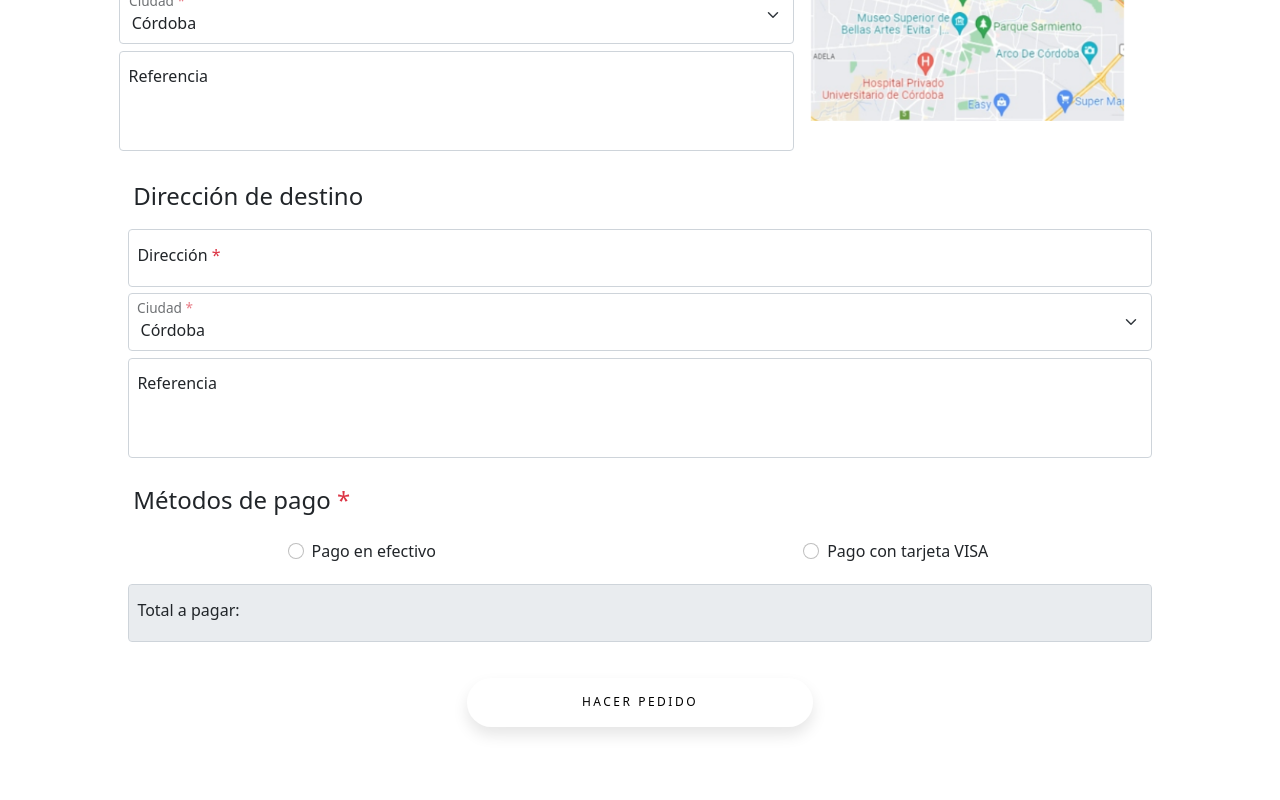
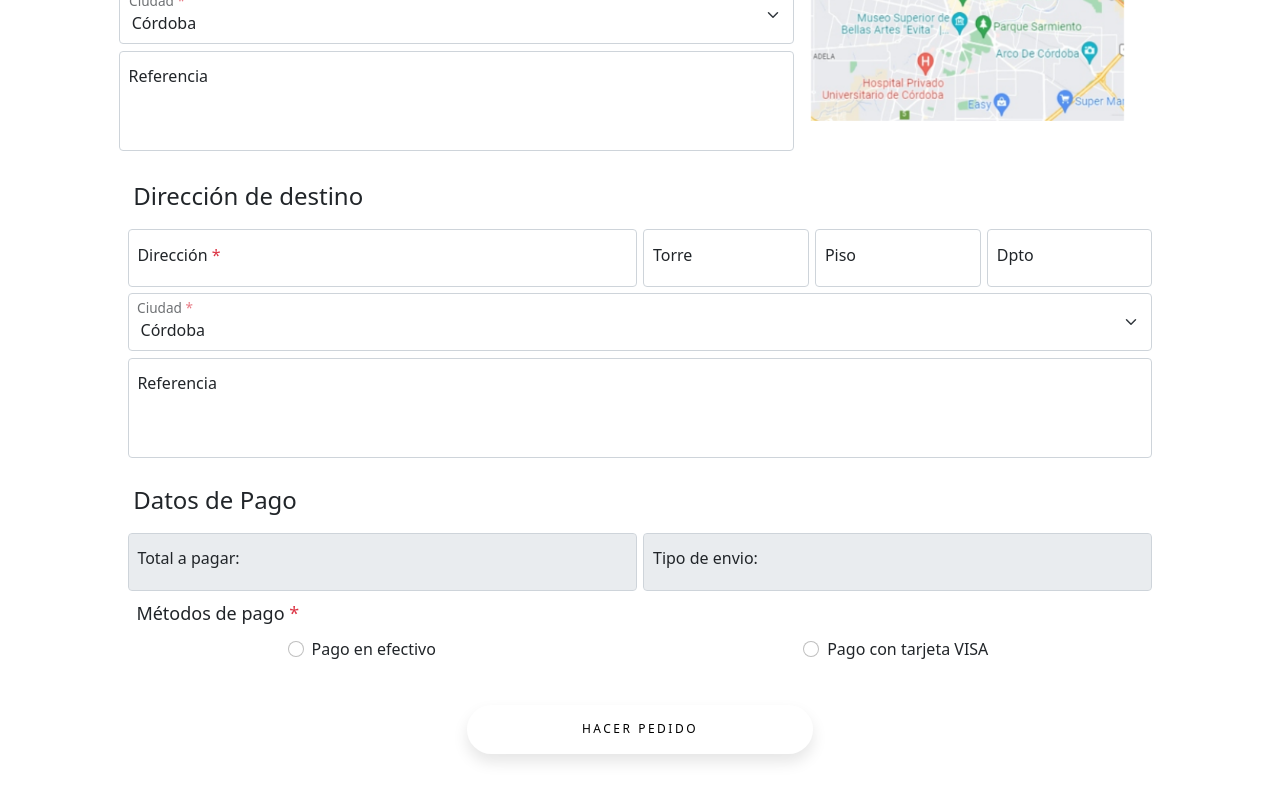
Before and after one commit to LeoAlonso20/REPO-TP6, an Angular app: page / in a window 1280 px wide. Shown: the part 478-1278 px from the top of the page. Built offline with nearby package versions, Linux system fonts and the light colour scheme.

Commit message:
agrego validaciones

```diff
--- a/src/app/components/pedido/pedido.component.html
+++ b/src/app/components/pedido/pedido.component.html
@@ -15,7 +15,10 @@
             <legend>Datos del pedido</legend>
             <div class="row">
                 <div class="form-floating col-md-12">
-                    <input type="text" class="form-control" required placeholder="El cadete debe saber que quieres pedir" id="floatingTextarea2">
+                    <input type="text" class="form-control" required placeholder="El cadete debe saber que quieres pedir" id="floatingTextarea2" [ngClass]="{'is-invalid' : descripcionPed.invalid && descripcionPed.touched}" ngModel name="descripcionPed" #descripcionPed="ngModel">
+                    <div id="validationServer03Feedback" class="invalid-feedback">
+                        Debe ingresar una descripción para el pedido.
+                    </div>
                     <label for="floatingTextarea2">Descripción<span class="text-danger"> *</span></label>
                 </div>
                 <div class="">
@@ -51,7 +54,10 @@
             <div class="row">
                 <div class="row col-md-8" id="maps">
                     <div class="form-floating col-md-12">
-                        <input type="text" class="form-control" required id="floatingInput" placeholder="Leave a comment here" name="direccionComercio" [ngModel]="domicilio">
+                        <input type="text" class="form-control" required id="floatingInput" placeholder="Leave a comment here" [ngModel]="domicilio" [ngClass]="{'is-invalid' : direccionCom.invalid && direccionCom.touched}" ngModel name="direccionCom" #direccionCom="ngModel">
+                        <div id="validationServer03Feedback" class="invalid-feedback">
+                            Debe ingresar una dirección de comercio.
+                        </div>
                         <label for="floatingInput">Dirección<span class="text-danger"> *</span></label>
                     </div>
                     <div class="form-floating col-md-12">
@@ -81,9 +87,24 @@
         <fieldset class="form-group container ">
             <legend>Dirección de destino</legend>
             <div class="row">
-                <div class="form-floating col-md-12">
-                    <input type="text" class="form-control" required id="floatingInput" placeholder="Leave a comment here">
+                <div class="form-floating col-md-6">
+                    <input type="text" class="form-control" required id="floatingInput" placeholder="Leave a comment here" [ngClass]="{'is-invalid' : direccionEnt.invalid && direccionEnt.touched}" ngModel name="direccionEnt" #direccionEnt="ngModel">
+                    <div id="validationServer03Feedback" class="invalid-feedback">
+                        Debe ingresar una dirección de destino.
+                    </div>
                     <label for="floatingInput">Dirección<span class="text-danger"> *</span></label>
+                </div>
+                <div class="form-floating col-md-2">
+                    <input type="text" class="form-control" id="floatingInput" placeholder="Leave a comment here">
+                    <label for="floatingInput">Torre</label>
+                </div>
+                <div class="form-floating col-md-2">
+                    <input type="text" class="form-control" id="floatingInput" placeholder="Leave a comment here">
+                    <label for="floatingInput">Piso</label>
+                </div>
+                <div class="form-floating col-md-2">
+                    <input type="text" class="form-control" id="floatingInput" placeholder="Leave a comment here">
+                    <label for="floatingInput">Dpto</label>
                 </div>
                 <div class="form-floating col-md-12 ">
                     <select class="form-select" id="floatingSelect" required aria-label="Floating label select example">
@@ -102,9 +123,19 @@
         </fieldset>
 
         <fieldset class="form-group container ">
-            <legend>Métodos de pago<span class="text-danger"> *</span></legend>
+            <legend>Datos de Pago</legend>
+            <div class="row center">
+                <div class="form-floating col-md-6">
+                    <input type="text" class="form-control" id="floatingInput" placeholder="Leave a comment here" [value]="montoAPagar" disabled>
+                    <label for="floatingInput">Total a pagar:</label>
+                </div>
+                <div class="form-floating col-md-6">
+                    <input type="text" class="form-control" id="floatingInput" placeholder="Leave a comment here" [value]="montoAPagar" disabled>
+                    <label for="floatingInput">Tipo de envio:</label>
+                </div>
+            </div>
             <div class="row justify-content">
-                <!-- asada -->
+                <label for="" style="font-size:large;">Métodos de pago<span class="text-danger"> *</span></label>
                 <div class="col-md-6">
                     <div class="row center">
                         <div class="form-check form-check-inline center">
@@ -152,13 +183,6 @@
                     </div>
                 </div>
             </div>
-
-            <div class="row center">
-                <div class="form-floating col-md-12">
-                    <input type="text" class="form-control" id="floatingInput" placeholder="Leave a comment here" [value]="montoAPagar" disabled>
-                    <label for="floatingInput">Total a pagar:</label>
-                </div>
-            </div>
         </fieldset>
 
         <div class="row center">
--- a/src/app/components/pedido/pedido.component.ts
+++ b/src/app/components/pedido/pedido.component.ts
@@ -9,7 +9,9 @@ import { NgForm } from '@angular/forms';
 })
 export class PedidoComponent implements OnInit {
 
-  montoAPagar: string = ''
+  montoAPagar: string = '';
+
+  tipoEnvio : string = '';
 
   radioMarcado1: boolean = false;
   radioMarcado2: boolean = false;
@@ -27,7 +29,11 @@ export class PedidoComponent implements OnInit {
 
   listaDomicilios : string[] = ['General Paz 25', 'Av. Sabatini 240', 'Colombia 200', 'General Paz 800', 'San Lucas 120',
                                 'Buenos Aires 550', 'Rio Cuarto 45', 'Bv. San Juan 420', 'Lima 20', 'Bartolomé Mitre 600',
-                                'Azcuénaga 708', 'Av. Rivadavia 1200']
+                                'Azcuénaga 708', 'Av. Rivadavia 1200'];
+
+  listaTipoEnvios : string[] = ['0-500 mts', '501-1000 mts', '1001-1500 mts', '1501-3000 mts', '3001-6000 mts', '6001-12000 mts'];
+
+  listaCostosEnvios : string[] = ['$100.00', '$140.00', '$180.00', '$250.00', '$400.00', '$750.00'];
 
   constructor() { }
 
@@ -83,6 +89,14 @@ export class PedidoComponent implements OnInit {
 
   }
 
+  calcularEnvio(){
+
+    let random = Math.random() * (6 - 1) + 1;
+    this.tipoEnvio = this.listaDomicilios[Math.floor(random)];
+    this.montoAPagar = this.listaCostosEnvios[Math.floor(random)];
+
+  }
+
 
 
 }
```
